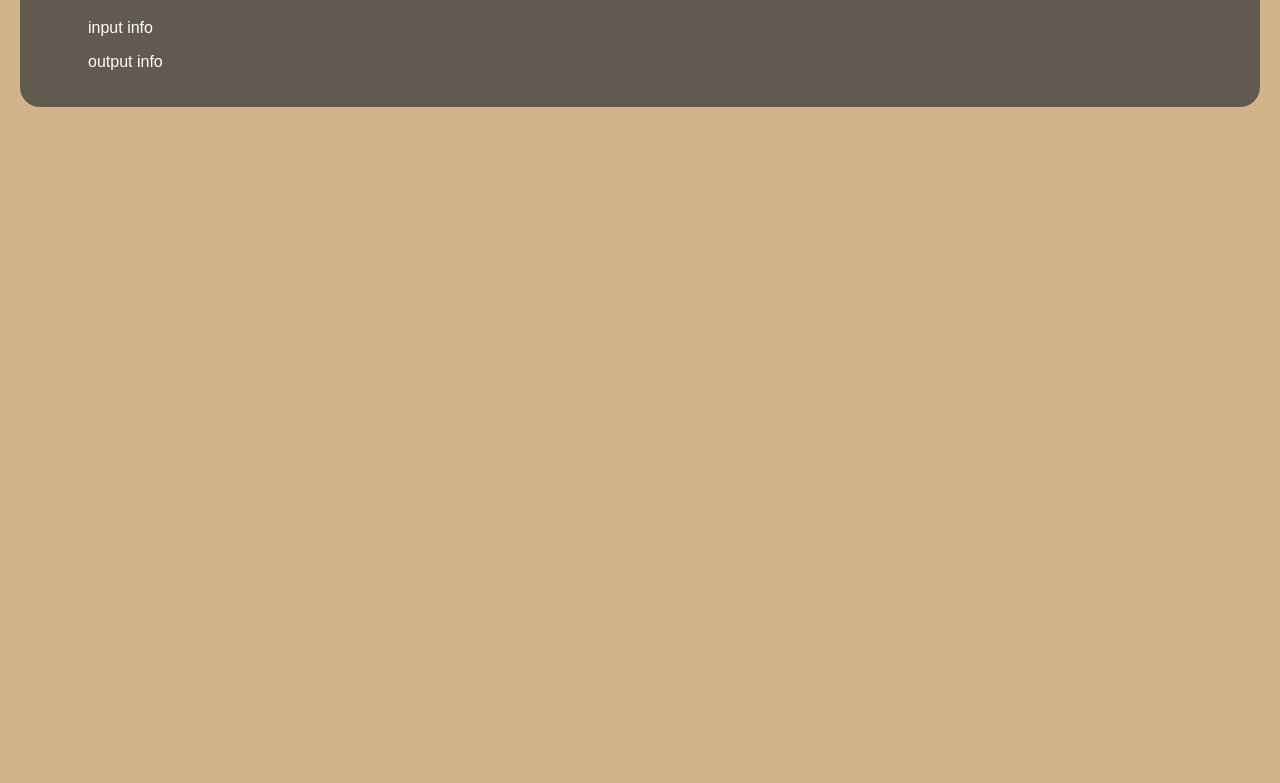
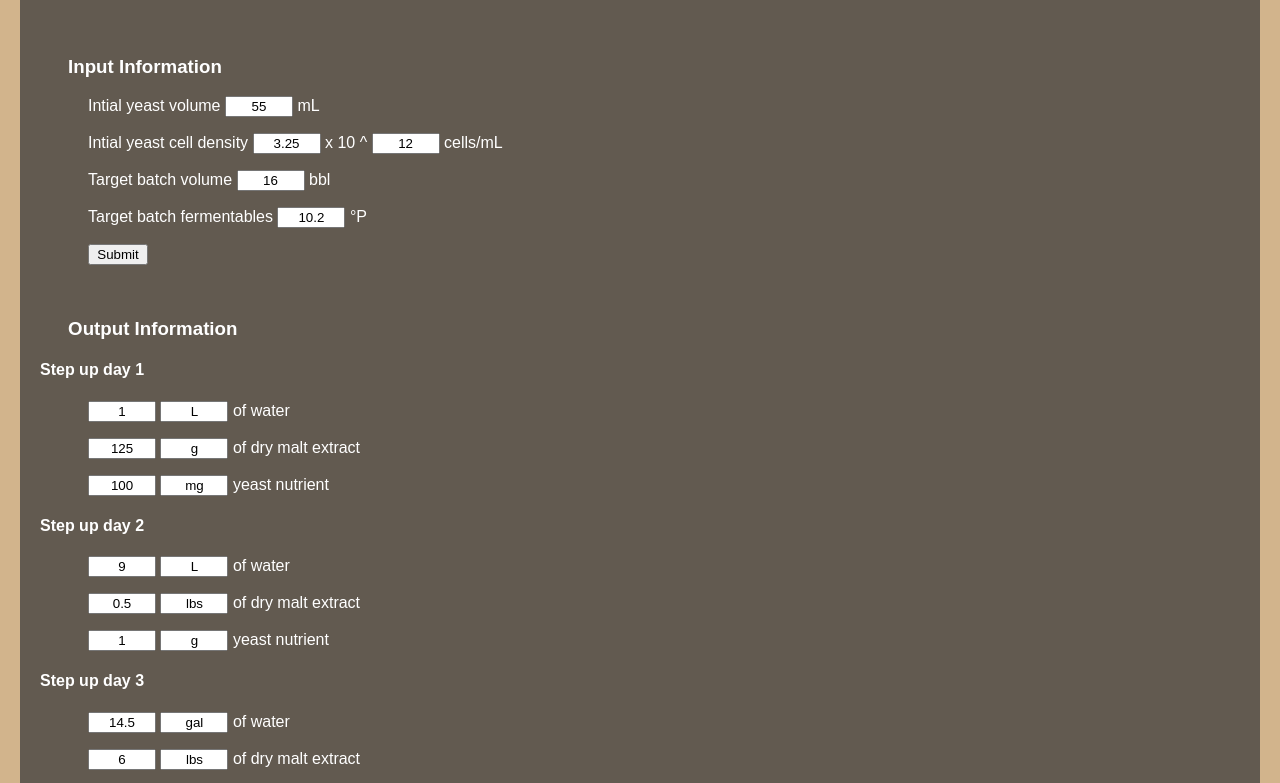
Before and after one commit to nomdebrew/Jeast-Pitch, a plain HTML site: page sprint_1/propagation.html in a window 1280 px wide. Shown: the part 161-944 px from the top of the page. Before the commit the page ends 800 px from the top, so only its background shows below. Drawn offline with Linux system fonts and the light colour scheme.

Commit message:
updated propagation

```diff
--- a/sprint_1/primary.css
+++ b/sprint_1/primary.css
@@ -91,3 +91,7 @@ p {
     margin: 16px;
     vertical-align: middle;
 }
+input {
+	text-align: center;
+	width: 60px;
+}
--- a/sprint_1/propagation.html
+++ b/sprint_1/propagation.html
@@ -19,8 +19,32 @@
 
 	<div class="content">
 		<h1>Propagation</h1>
-		<p>input info</p>
-		<p>output info</p>
+		<br>
+		<h3>Input Information</h3>
+			<p>Intial yeast volume <input type="text" name="input_1" value="55"> mL</p>
+			<p>Intial yeast cell density <input type="text" name="input_2" value="3.25"> x 10 ^
+			<input type="text" name="input_3" value="12"> cells/mL</p>
+			<p>Target batch volume <input type="text" name="input_4" value="16"> bbl</p>
+			<p>Target batch fermentables <input type="text" name="input_5" value="10.2"> °P</p>
+			<p><input type="submit" value="Submit"></p>
+		<br>
+		<h3>Output Information</h3>
+			<h4>Step up day 1</h4>
+				<p><input type="text" name="output_1" value="1"> <input type="text" name="output_2" value="L"> of water</p>
+				<p><input type="text" name="output_3" value="125"> <input type="text" name="output_4" value="g"> of dry malt extract</p>
+				<p><input type="text" name="output_5" value="100"> <input type="text" name="output_6" value="mg"> yeast nutrient</p>
+			<h4>Step up day 2</h4>
+				<p><input type="text" name="output_1" value="9"> <input type="text" name="output_2" value="L"> of water</p>
+				<p><input type="text" name="output_3" value="0.5"> <input type="text" name="output_4" value="lbs"> of dry malt extract</p>
+				<p><input type="text" name="output_5" value="1"> <input type="text" name="output_6" value="g"> yeast nutrient</p>
+			<h4>Step up day 3</h4>
+				<p><input type="text" name="output_1" value="14.5"> <input type="text" name="output_2" value="gal"> of water</p>
+				<p><input type="text" name="output_3" value="6"> <input type="text" name="output_4" value="lbs"> of dry malt extract</p>
+				<p><input type="text" name="output_5" value="3"> <input type="text" name="output_6" value="g"> yeast nutrient</p>
+			<h4>Step up day 4</h4>
+				<p>Yeast is ready to pitch check cell count one final time</p>
+
+		<br><p><input type="submit" value="Update"> if unints are changed in the output</p>
 	</div>
 </div>
 
```
Also changed, not shown: sprint_1/counting.html (+5 -4 lines).
